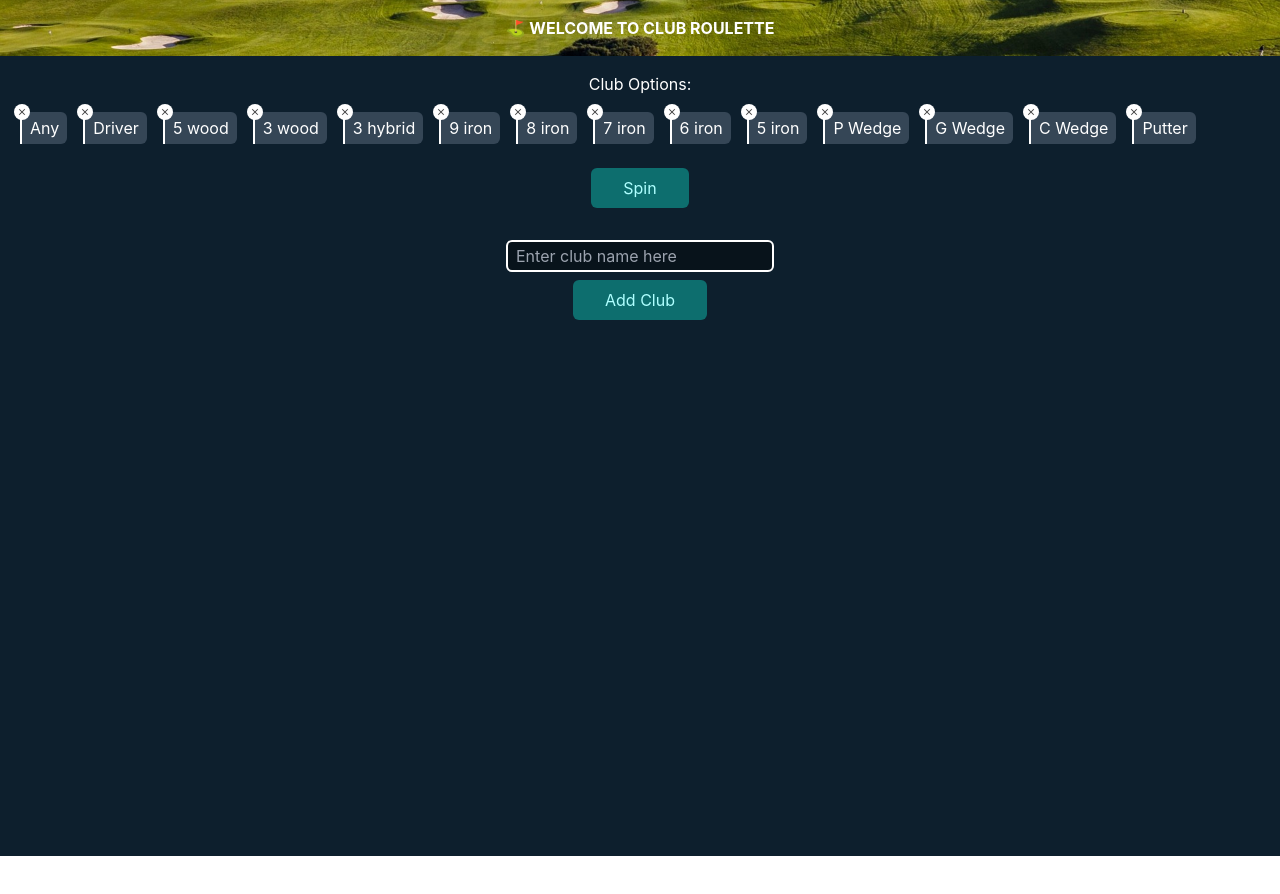
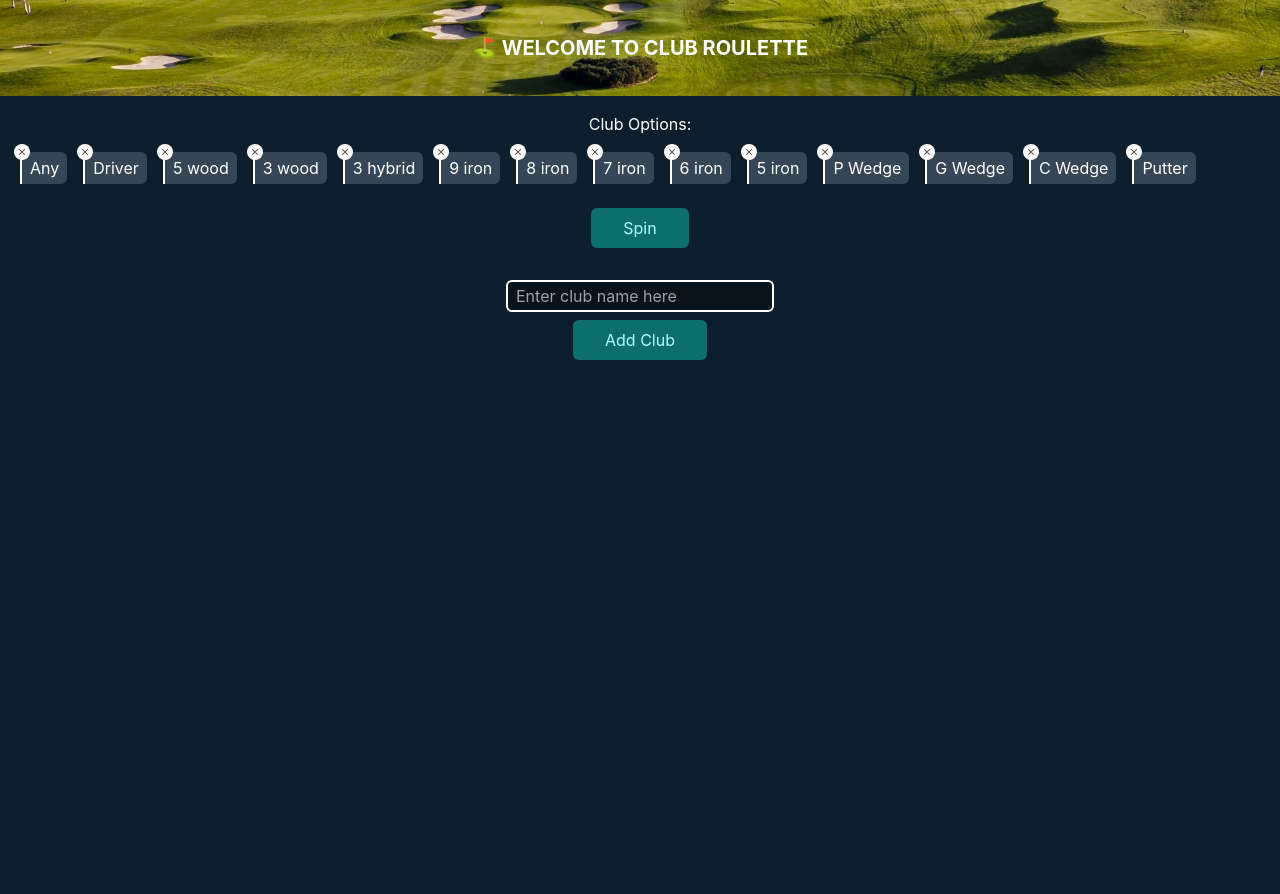
Before and after one commit to GabeDiniz/club-roulette, a React (Create React App) app: page / in a window 1280 px wide. Before the commit the page ends 856 px from the top, so only its background shows below. Built offline with nearby package versions, Linux system fonts and the light colour scheme.

Commit message:
style: navbar sizing

```diff
--- a/src/components/Navbar.js
+++ b/src/components/Navbar.js
@@ -3,11 +3,11 @@ import banner from "./public/golf-course.jpg";
 
 const Navbar = () => {
   return (
-    <div className="flex justify-center place-items-center h-14">
+    <div className="flex justify-center place-items-center h-24">
       {/* JSX content of the component */}
       <img className="w-full h-full object-cover" src={banner} alt="Banner" />
       <span className="absolute w-full h-14 bg-main opacity-50"></span>
-      <h1 className="absolute uppercase font-bold text-txt_main">
+      <h1 className="absolute text-xl uppercase font-bold text-txt_main">
         ⛳ Welcome to Club Roulette
       </h1>
       {/* Add your HTML/JSX content here */}
```
